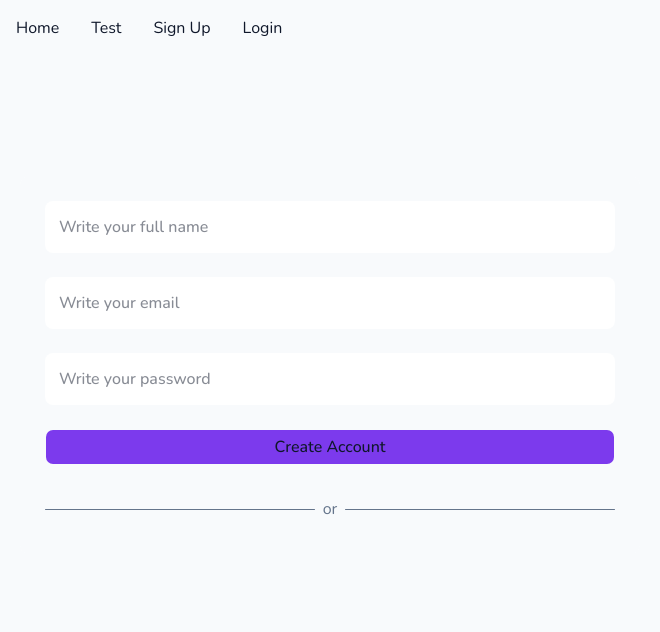
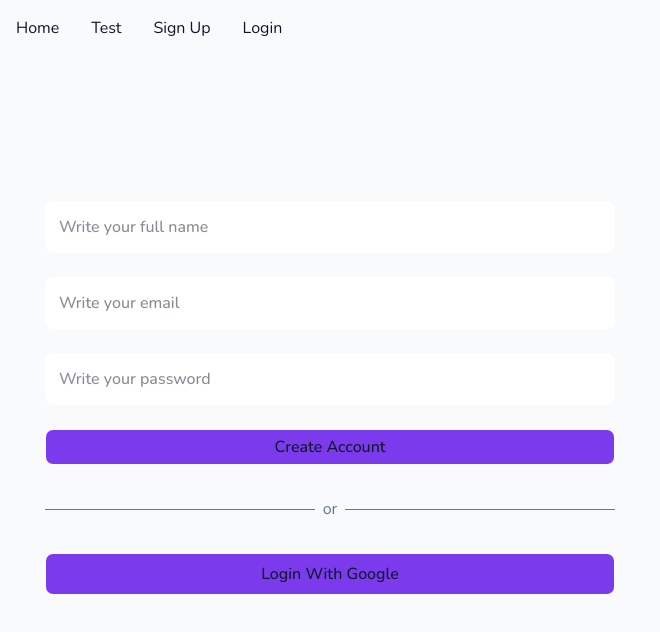
Before and after one commit to OCT-Ahmed/Eloq, a Next.js app in the folder eloq/: page /signup in a window 1280 px wide. Shown: the top 632 px of the page, without its empty margins (0-660 px from the left). Built offline with nearby package versions, Linux system fonts and the light colour scheme; no server answers.

Commit message:
feat(auth): add Google sign in button to sign up page

```diff
--- a/eloq/features/auth/components/SignupForm.tsx
+++ b/eloq/features/auth/components/SignupForm.tsx
@@ -4,6 +4,7 @@ import { useRouter } from "next/navigation"
 import { signup } from "../actions/signup"
 import { signupSchema } from "../validation/signup.schema"
 import { motion } from "framer-motion"
+import GoogleSignInButton from "../components/GoogleSignInButton"
 import { Button } from "@/components/ui/button"
 import OrSeparator from "../components/OrSeparator"
 
@@ -185,6 +186,7 @@ export default function SignupForm() {
       </Button>
       <OrSeparator />
       {/* OAuth */}
+      <GoogleSignInButton setErrorMessage={setErrorMessage} />
     </motion.form>
   )
 }
```
